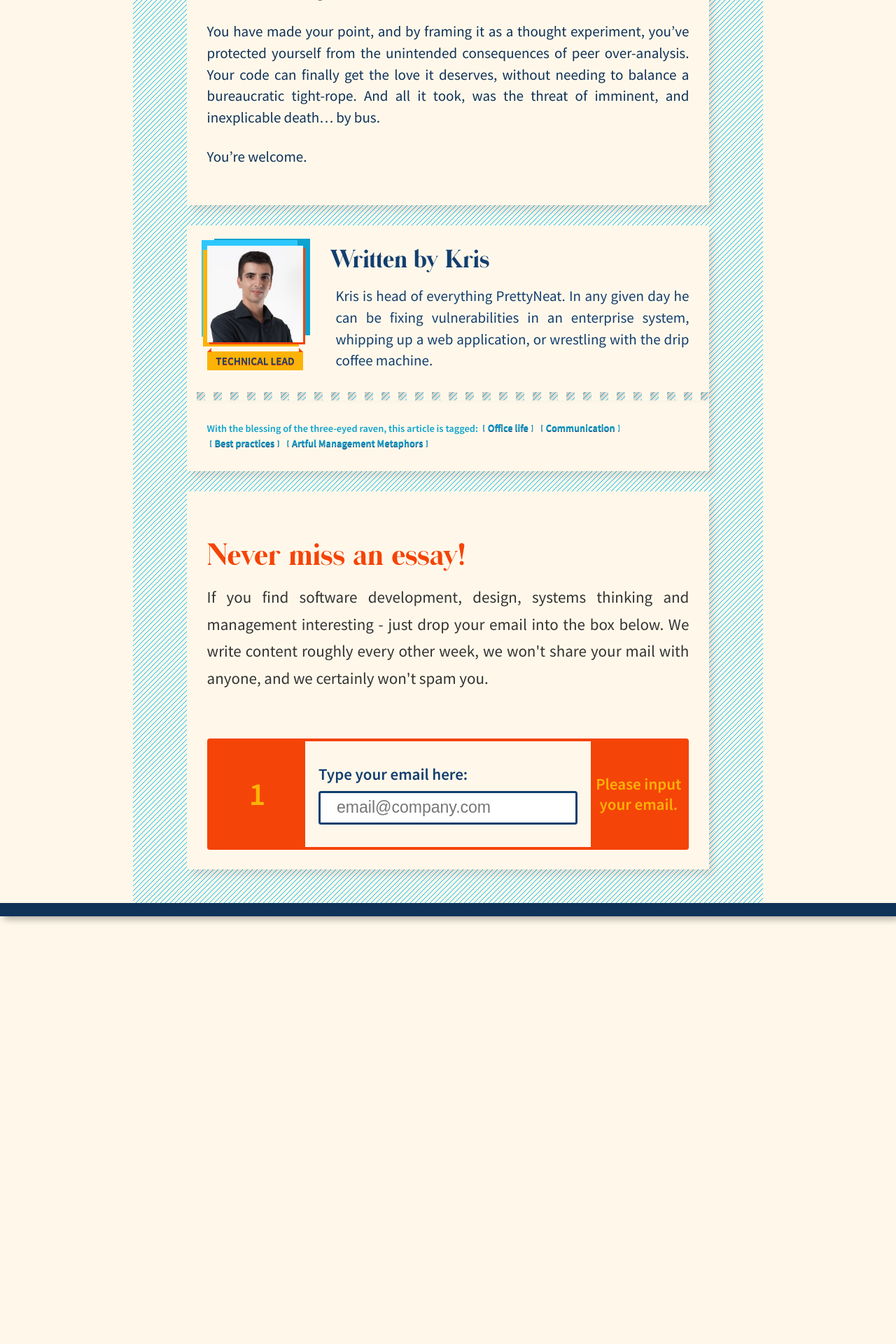
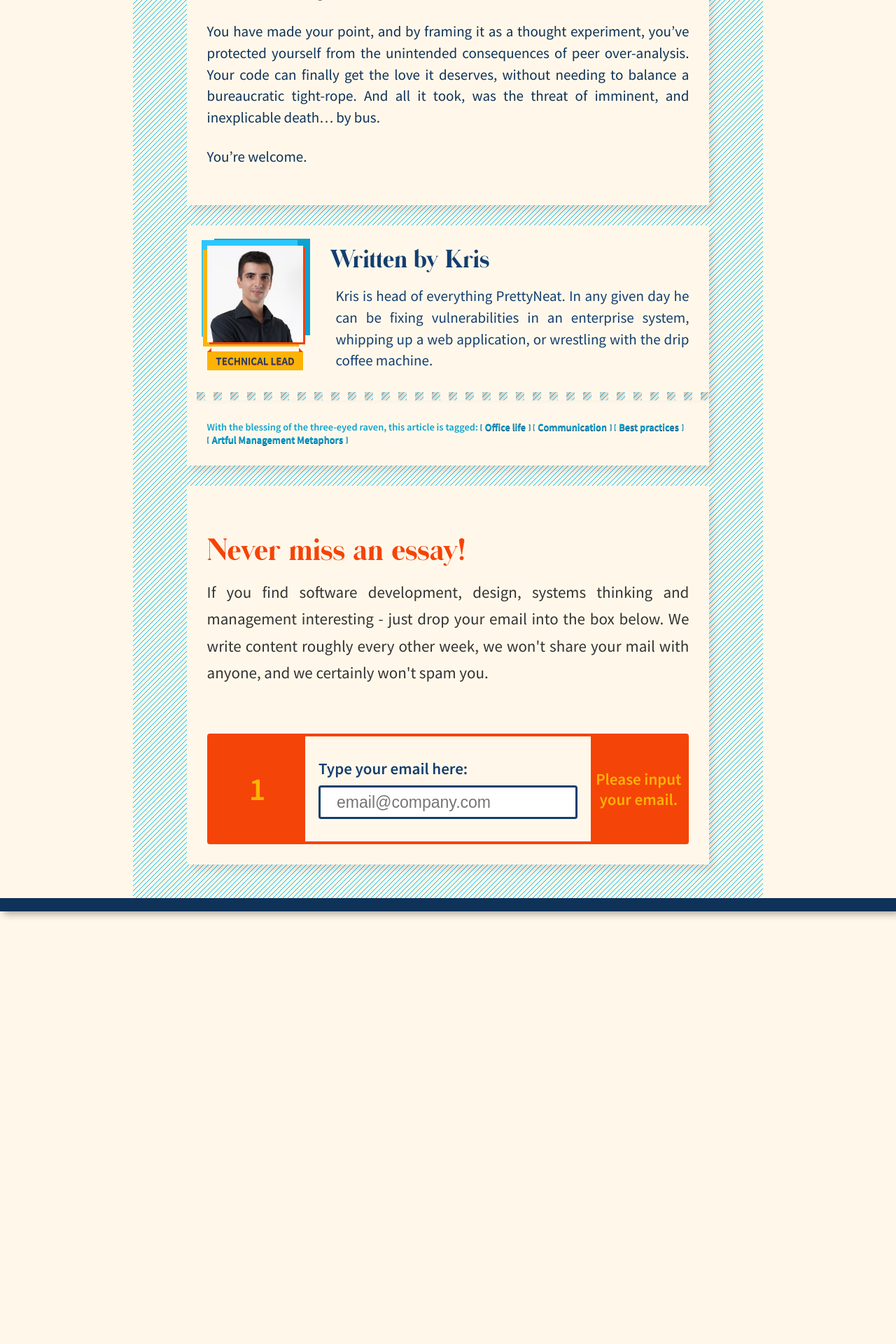
Before and after one commit to prettyneat-io/prettyneat.io, a Jekyll site: the page built from _posts/2020-03-18-hit-by-bus.md, in a window 1280 px wide. Shown: the part 1961-3881 px from the top of the page at 70% size. Built offline with Jekyll 4.4.1, drawn with Linux system fonts in a browser that asks for light colours.

Commit message:
upgraded packages, added padding to blog index, removed indented alignment on mobile on blog index, removed indentation on tags in blog posts

```diff
--- a/_includes/css/blog-list.css
+++ b/_includes/css/blog-list.css
@@ -203,7 +203,7 @@
 @media (max-width: 767px){
     .blog-list__post__excerpt{
         text-align: justify;
-        padding: 0 1rem 0.5rem 1rem;
+        padding: 0 1rem 1rem 0rem;
     }
 
     .blog-list__post__excerpt::before{
--- a/_includes/css/blog-post.css
+++ b/_includes/css/blog-post.css
@@ -193,6 +193,7 @@
 }
 
 .blog-post__author{
+    padding-top: 1rem;
     display: flex;
 }
 
@@ -330,8 +331,6 @@
 .blog-post__tag{
     font-style: normal;
     font-weight: bold;
-    padding: 0.1rem 0.2rem;
-
     display: inline-block;
     text-shadow: 0 1px 0px var(--blue);
 }
--- a/_includes/css/common-hero.css
+++ b/_includes/css/common-hero.css
@@ -163,10 +163,11 @@
     margin: 0 auto;
   }
 
-  .content-container {
-    padding-left: 1rem;
-    padding-right: 1rem;
-  }
+}
+
+.content-container {
+  padding-left: 1rem;
+  padding-right: 1rem;
 }
 .hero-container .text {
   grid-area: hero-text;
@@ -175,6 +176,7 @@
   padding-bottom: 4rem;
 }
 .hero-container .image {
+  overflow-x: hidden;
   grid-area: hero-image;
   z-index: 1;
 }
```
Also changed, not shown: Gemfile.lock.
